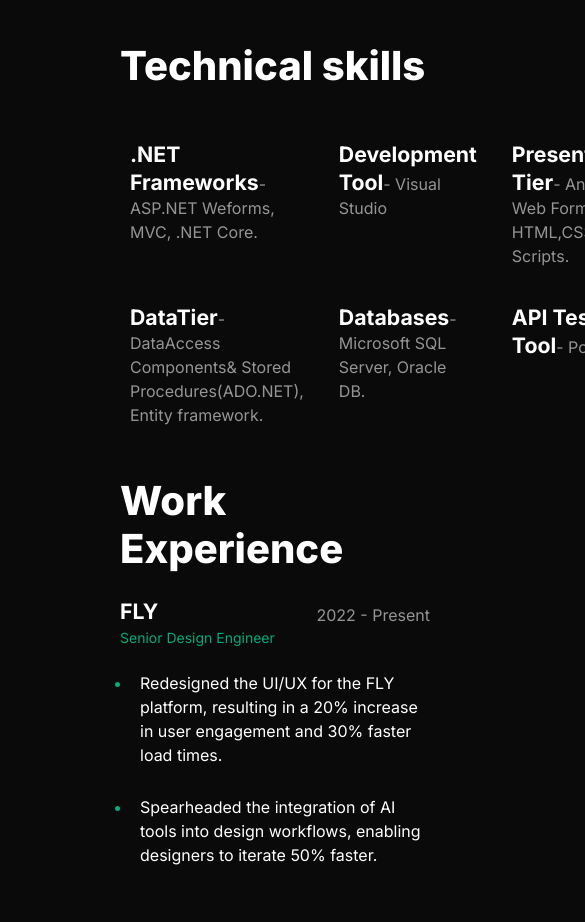
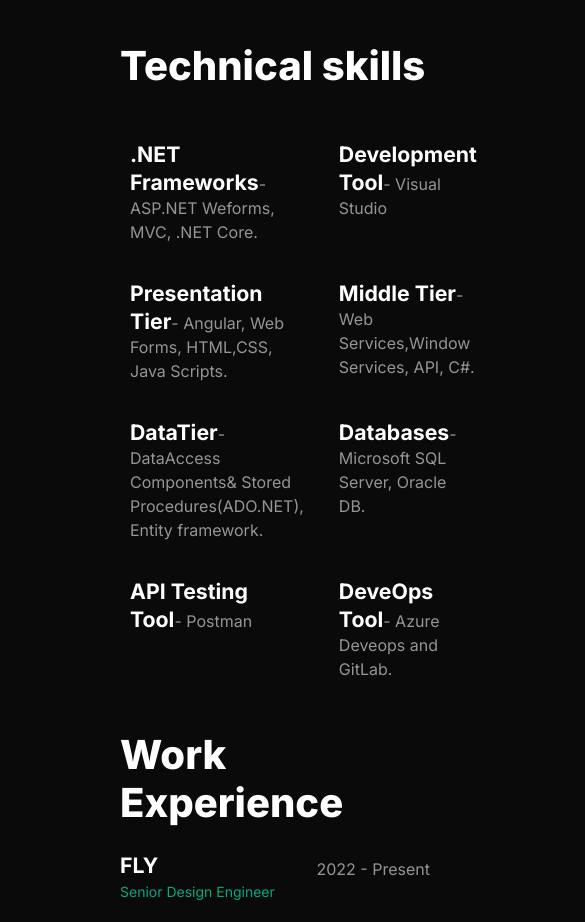
Before and after one commit to Anan002/portfolio-for-next-js, a Next.js app: page /about in a window 390 px wide. Shown: the part 780-1702 px from the top of the page, 585 px wide, since content can reach past the window. Built offline with nearby package versions, Linux system fonts and the light colour scheme.

Commit message:
The table column changed for mobile

```diff
--- a/src/app/about/page.tsx
+++ b/src/app/about/page.tsx
@@ -14,6 +14,7 @@
 import TableOfContents from "@/components/about/TableOfContents";
 import styles from "@/components/about/about.module.scss";
 import { person, about, social } from "@/app/resources/content";
+
 
 export async function generateMetadata() {
   const title = about.title;
@@ -209,7 +210,6 @@
               </Column>
             </>
           )} */}
-
 {about.technical.display && (
   <>
     <Heading
@@ -220,9 +220,9 @@
     >
       {about.technical.title}
     </Heading>
-              <div style={{ display: "grid", gridTemplateColumns: "repeat(4, 1fr)", gap: "15px", marginBottom: "40px" }}>
+    <div className={styles.gridContainer}>
       {about.technical.skills.map((skill, index) => (
-                  <div key={`${skill}-${index}`} style={{ padding: "10px", background: "#0000", borderRadius: "8px" }}>
+        <div key={`${skill}-${index}`} className={styles.gridItem}>
           <Text variant="heading-strong-l">{skill.title}</Text>
           <Text variant="body-default-m" onBackground="neutral-weak">
             {skill.description}
@@ -232,8 +232,6 @@
     </div>
   </>
 )}
-
-
           {about.work.display && (
             <>
               <Heading as="h2" id={about.work.title} variant="display-strong-s" marginBottom="m">
--- a/src/components/about/about.module.scss
+++ b/src/components/about/about.module.scss
@@ -25,3 +25,22 @@
         align-self: center;
     }
 }
+
+.gridContainer {
+    display: grid;
+    grid-template-columns: repeat(4, 1fr); /* 4 columns on desktop */
+    gap: 15px;
+    margin-bottom: 40px;
+  }
+
+  .gridItem {
+    padding: 10px;
+    background: #0000;
+    border-radius: 8px;
+  }
+
+  @media (max-width: 768px) {
+    .gridContainer {
+      grid-template-columns: repeat(2, 1fr); /* 2 columns on mobile */
+    }
+  }
```
Lines whose indentation alone changed are shown as unchanged.
